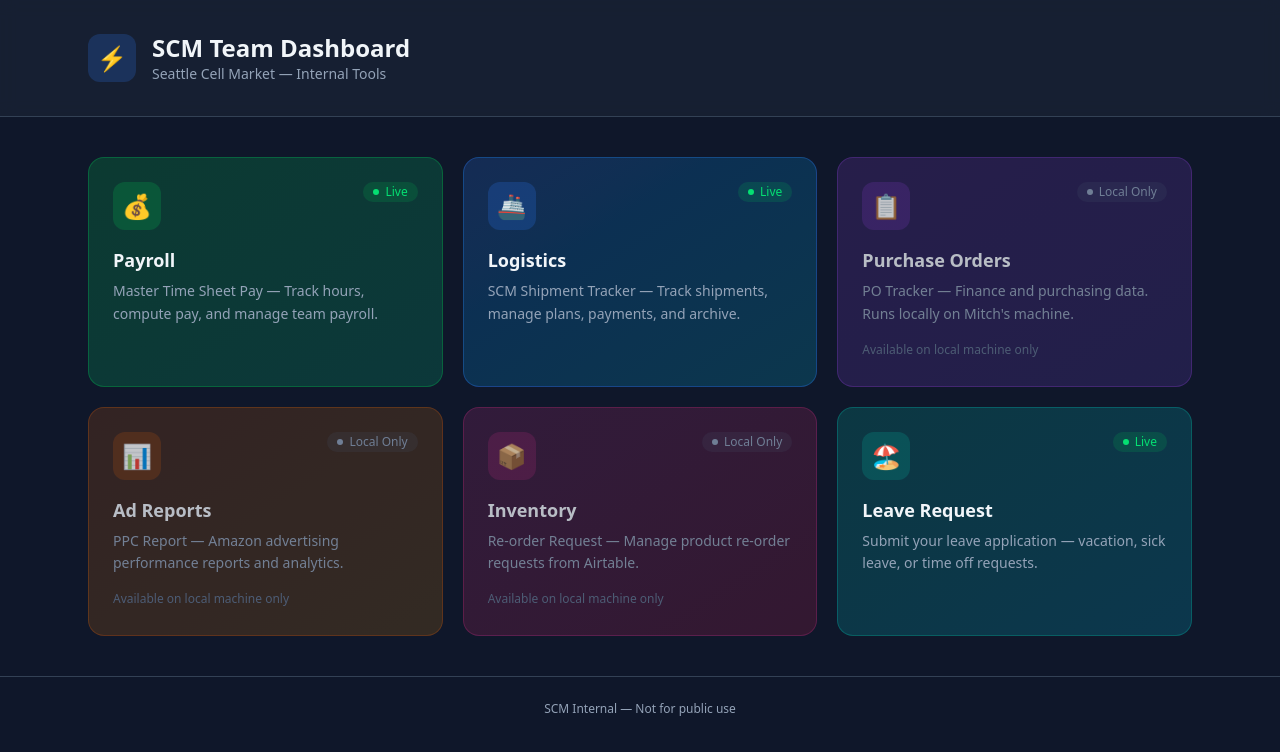
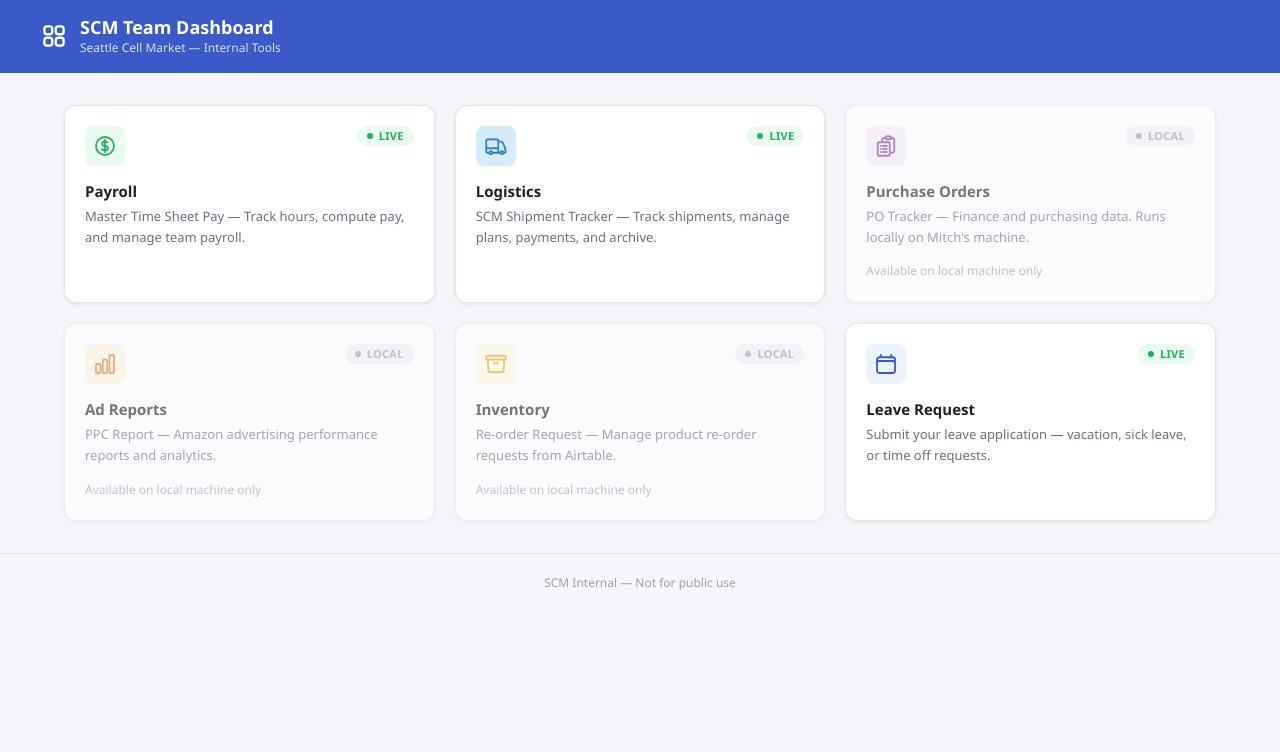
Before and after one commit to june648/scm-dashboard, a Next.js app: page / in a window 1280 px wide. Shown: the top 752 px of the page. Built offline with nearby package versions, Linux system fonts and the light colour scheme.

Commit message:
Restyle dashboard to match SCM design system - light theme, blue header, white cards

```diff
--- a/app/globals.css
+++ b/app/globals.css
@@ -1,23 +1,52 @@
 @import "tailwindcss";
 
 :root {
-  --bg-primary: #0f172a;
-  --bg-secondary: #1e293b;
-  --bg-card: #1e293b;
-  --bg-card-hover: #334155;
-  --text-primary: #f1f5f9;
-  --text-secondary: #94a3b8;
-  --accent-blue: #3b82f6;
-  --accent-green: #10b981;
-  --accent-purple: #8b5cf6;
-  --accent-orange: #f59e0b;
-  --accent-pink: #ec4899;
-  --accent-teal: #14b8a6;
-  --border-color: #334155;
+  --background: #f5f6fa;
+  --foreground: #222222;
+  --primary: #3a5bc7;
+  --primary-light: #edf2ff;
+  --primary-hover: #2d4aa8;
+  --success: #27ae60;
+  --success-light: #eafaf1;
+  --warning: #e6a817;
+  --warning-light: #fff8e1;
+  --danger: #ff4d4f;
+  --danger-light: #fff0f0;
+  --purple: #7d3c98;
+  --purple-light: #f4ecf7;
+  --blue: #2e86c1;
+  --blue-light: #d6eaf8;
+  --orange: #e67e22;
+  --orange-light: #fff3e0;
+  --gray-50: #f8f9fb;
+  --gray-100: #f0f1f5;
+  --gray-200: #e2e4ea;
+  --gray-300: #cfd2da;
+  --gray-400: #9ca0ab;
+  --gray-500: #6b7080;
+  --radius-sm: 4px;
+  --radius-md: 8px;
+  --radius-lg: 12px;
+  --shadow-sm: 0 1px 4px rgba(0, 0, 0, 0.08);
+  --shadow-md: 0 2px 8px rgba(0, 0, 0, 0.12);
 }
 
 body {
-  background: var(--bg-primary);
-  color: var(--text-primary);
-  font-family: system-ui, -apple-system, sans-serif;
+  background: var(--background);
+  color: var(--foreground);
+  font-family: "Segoe UI", system-ui, -apple-system, sans-serif;
+  font-size: 14px;
 }
+
+/* Custom scrollbar */
+::-webkit-scrollbar {
+  width: 6px;
+  height: 6px;
+}
+::-webkit-scrollbar-track {
+  background: var(--gray-100);
+}
+::-webkit-scrollbar-thumb {
+  background: var(--gray-300);
+  border-radius: 3px;
+}
--- a/app/page.tsx
+++ b/app/page.tsx
@@ -1,156 +1,249 @@
+"use client";
+
 const apps = [
   {
     name: "Payroll",
-    description: "Master Time Sheet Pay — Track hours, compute pay, and manage team payroll.",
+    description:
+      "Master Time Sheet Pay — Track hours, compute pay, and manage team payroll.",
     url: "https://master-time-sheet-pay-client-june648s-projects.vercel.app",
-    icon: "💰",
-    color: "from-green-500/20 to-emerald-500/20",
-    borderColor: "border-green-500/30",
-    iconBg: "bg-green-500/20",
-    status: "live",
+    icon: (
+      <svg viewBox="0 0 24 24" fill="none" stroke="currentColor" strokeWidth={1.8} className="h-6 w-6">
+        <path strokeLinecap="round" strokeLinejoin="round" d="M12 6v12m-3-2.818.879.659c1.171.879 3.07.879 4.242 0 1.172-.879 1.172-2.303 0-3.182C13.536 12.219 12.768 12 12 12c-.725 0-1.45-.22-2.003-.659-1.106-.879-1.106-2.303 0-3.182s2.9-.879 4.006 0l.415.33M21 12a9 9 0 11-18 0 9 9 0 0118 0z" />
+      </svg>
+    ),
+    accentColor: "var(--success)",
+    accentBg: "var(--success-light)",
+    status: "live" as const,
   },
   {
     name: "Logistics",
-    description: "SCM Shipment Tracker — Track shipments, manage plans, payments, and archive.",
+    description:
+      "SCM Shipment Tracker — Track shipments, manage plans, payments, and archive.",
     url: "https://scm-shipment-tracker.vercel.app",
-    icon: "🚢",
-    color: "from-blue-500/20 to-cyan-500/20",
-    borderColor: "border-blue-500/30",
-    iconBg: "bg-blue-500/20",
-    status: "live",
+    icon: (
+      <svg viewBox="0 0 24 24" fill="none" stroke="currentColor" strokeWidth={1.8} className="h-6 w-6">
+        <path strokeLinecap="round" strokeLinejoin="round" d="M8.25 18.75a1.5 1.5 0 01-3 0m3 0a1.5 1.5 0 00-3 0m3 0h6m-9 0H3.375a1.125 1.125 0 01-1.125-1.125V14.25m17.25 4.5a1.5 1.5 0 01-3 0m3 0a1.5 1.5 0 00-3 0m3 0h1.125c.621 0 1.129-.504 1.09-1.124a17.902 17.902 0 00-3.213-9.193 2.056 2.056 0 00-1.58-.86H14.25M16.5 18.75h-2.25m0-11.177v-.958c0-.568-.422-1.048-.987-1.106a48.554 48.554 0 00-10.026 0 1.106 1.106 0 00-.987 1.106v7.635m12-6.677v6.677m0 4.5v-4.5m0 0h-12" />
+      </svg>
+    ),
+    accentColor: "var(--blue)",
+    accentBg: "var(--blue-light)",
+    status: "live" as const,
   },
   {
     name: "Purchase Orders",
-    description: "PO Tracker — Finance and purchasing data. Runs locally on Mitch's machine.",
+    description:
+      "PO Tracker — Finance and purchasing data. Runs locally on Mitch's machine.",
     url: null,
-    icon: "📋",
-    color: "from-purple-500/20 to-violet-500/20",
-    borderColor: "border-purple-500/30",
-    iconBg: "bg-purple-500/20",
-    status: "local",
+    icon: (
+      <svg viewBox="0 0 24 24" fill="none" stroke="currentColor" strokeWidth={1.8} className="h-6 w-6">
+        <path strokeLinecap="round" strokeLinejoin="round" d="M9 12h3.75M9 15h3.75M9 18h3.75m3 .75H18a2.25 2.25 0 002.25-2.25V6.108c0-1.135-.845-2.098-1.976-2.192a48.424 48.424 0 00-1.123-.08m-5.801 0c-.065.21-.1.433-.1.664 0 .414.336.75.75.75h4.5a.75.75 0 00.75-.75 2.25 2.25 0 00-.1-.664m-5.8 0A2.251 2.251 0 0113.5 2.25H15a2.25 2.25 0 012.15 1.586m-5.8 0c-.376.023-.75.05-1.124.08C9.095 4.01 8.25 4.973 8.25 6.108V8.25m0 0H4.875c-.621 0-1.125.504-1.125 1.125v11.25c0 .621.504 1.125 1.125 1.125h9.75c.621 0 1.125-.504 1.125-1.125V9.375c0-.621-.504-1.125-1.125-1.125H8.25zM6.75 12h.008v.008H6.75V12zm0 3h.008v.008H6.75V15zm0 3h.008v.008H6.75V18z" />
+      </svg>
+    ),
+    accentColor: "var(--purple)",
+    accentBg: "var(--purple-light)",
+    status: "local" as const,
   },
   {
     name: "Ad Reports",
-    description: "PPC Report — Amazon advertising performance reports and analytics.",
+    description:
+      "PPC Report — Amazon advertising performance reports and analytics.",
     url: null,
-    icon: "📊",
-    color: "from-orange-500/20 to-amber-500/20",
-    borderColor: "border-orange-500/30",
-    iconBg: "bg-orange-500/20",
-    status: "local",
+    icon: (
+      <svg viewBox="0 0 24 24" fill="none" stroke="currentColor" strokeWidth={1.8} className="h-6 w-6">
+        <path strokeLinecap="round" strokeLinejoin="round" d="M3 13.125C3 12.504 3.504 12 4.125 12h2.25c.621 0 1.125.504 1.125 1.125v6.75C7.5 20.496 6.996 21 6.375 21h-2.25A1.125 1.125 0 013 19.875v-6.75zM9.75 8.625c0-.621.504-1.125 1.125-1.125h2.25c.621 0 1.125.504 1.125 1.125v11.25c0 .621-.504 1.125-1.125 1.125h-2.25a1.125 1.125 0 01-1.125-1.125V8.625zM16.5 4.125c0-.621.504-1.125 1.125-1.125h2.25C20.496 3 21 3.504 21 4.125v15.75c0 .621-.504 1.125-1.125 1.125h-2.25a1.125 1.125 0 01-1.125-1.125V4.125z" />
+      </svg>
+    ),
+    accentColor: "var(--orange)",
+    accentBg: "var(--orange-light)",
+    status: "local" as const,
   },
   {
     name: "Inventory",
-    description: "Re-order Request — Manage product re-order requests from Airtable.",
+    description:
+      "Re-order Request — Manage product re-order requests from Airtable.",
     url: null,
-    icon: "📦",
-    color: "from-pink-500/20 to-rose-500/20",
-    borderColor: "border-pink-500/30",
-    iconBg: "bg-pink-500/20",
-    status: "local",
+    icon: (
+      <svg viewBox="0 0 24 24" fill="none" stroke="currentColor" strokeWidth={1.8} className="h-6 w-6">
+        <path strokeLinecap="round" strokeLinejoin="round" d="M20.25 7.5l-.625 10.632a2.25 2.25 0 01-2.247 2.118H6.622a2.25 2.25 0 01-2.247-2.118L3.75 7.5M10 11.25h4M3.375 7.5h17.25c.621 0 1.125-.504 1.125-1.125v-1.5c0-.621-.504-1.125-1.125-1.125H3.375c-.621 0-1.125.504-1.125 1.125v1.5c0 .621.504 1.125 1.125 1.125z" />
+      </svg>
+    ),
+    accentColor: "var(--warning)",
+    accentBg: "var(--warning-light)",
+    status: "local" as const,
   },
   {
     name: "Leave Request",
-    description: "Submit your leave application — vacation, sick leave, or time off requests.",
+    description:
+      "Submit your leave application — vacation, sick leave, or time off requests.",
     url: "https://airtable.com/app3dNHI3leMmVU0P/pagCRjX0hwsdAUpSU/form",
-    icon: "🏖️",
-    color: "from-teal-500/20 to-cyan-500/20",
-    borderColor: "border-teal-500/30",
-    iconBg: "bg-teal-500/20",
-    status: "live",
+    icon: (
+      <svg viewBox="0 0 24 24" fill="none" stroke="currentColor" strokeWidth={1.8} className="h-6 w-6">
+        <path strokeLinecap="round" strokeLinejoin="round" d="M6.75 3v2.25M17.25 3v2.25M3 18.75V7.5a2.25 2.25 0 012.25-2.25h13.5A2.25 2.25 0 0121 7.5v11.25m-18 0A2.25 2.25 0 005.25 21h13.5A2.25 2.25 0 0021 18.75m-18 0v-7.5A2.25 2.25 0 015.25 9h13.5A2.25 2.25 0 0121 11.25v7.5" />
+      </svg>
+    ),
+    accentColor: "var(--primary)",
+    accentBg: "var(--primary-light)",
+    status: "live" as const,
   },
 ];
 
-function StatusBadge({ status }: { status: string }) {
+function StatusBadge({ status }: { status: "live" | "local" }) {
   if (status === "live") {
     return (
-      <span className="inline-flex items-center gap-1.5 rounded-full bg-green-500/15 px-2.5 py-0.5 text-xs font-medium text-green-400">
-        <span className="h-1.5 w-1.5 rounded-full bg-green-400"></span>
+      <span
+        className="inline-flex items-center gap-1.5 rounded-full px-2.5 py-0.5 text-[11px] font-semibold uppercase tracking-wide"
+        style={{ background: "var(--success-light)", color: "var(--success)" }}
+      >
+        <span
+          className="h-1.5 w-1.5 rounded-full"
+          style={{ background: "var(--success)" }}
+        ></span>
         Live
       </span>
     );
   }
   return (
-    <span className="inline-flex items-center gap-1.5 rounded-full bg-slate-500/15 px-2.5 py-0.5 text-xs font-medium text-slate-400">
-      <span className="h-1.5 w-1.5 rounded-full bg-slate-400"></span>
-      Local Only
+    <span
+      className="inline-flex items-center gap-1.5 rounded-full px-2.5 py-0.5 text-[11px] font-semibold uppercase tracking-wide"
+      style={{ background: "var(--gray-100)", color: "var(--gray-400)" }}
+    >
+      <span
+        className="h-1.5 w-1.5 rounded-full"
+        style={{ background: "var(--gray-400)" }}
+      ></span>
+      Local
     </span>
   );
 }
 
 export default function Dashboard() {
   return (
-    <div className="min-h-screen bg-[var(--bg-primary)]">
+    <div className="min-h-screen" style={{ background: "var(--background)" }}>
       {/* Header */}
-      <header className="border-b border-[var(--border-color)] bg-[var(--bg-secondary)]/50 backdrop-blur-sm">
-        <div className="mx-auto max-w-6xl px-6 py-8">
-          <div className="flex items-center gap-4">
-            <div className="flex h-12 w-12 items-center justify-center rounded-xl bg-blue-500/20 text-2xl">
-              ⚡
-            </div>
-            <div>
-              <h1 className="text-2xl font-bold text-[var(--text-primary)]">
-                SCM Team Dashboard
-              </h1>
-              <p className="text-sm text-[var(--text-secondary)]">
-                Seattle Cell Market — Internal Tools
-              </p>
-            </div>
+      <header
+        className="text-white"
+        style={{ background: "var(--primary)", padding: "16px 28px" }}
+      >
+        <div className="mx-auto flex max-w-[1200px] items-center gap-3">
+          <svg
+            viewBox="0 0 24 24"
+            fill="none"
+            stroke="currentColor"
+            strokeWidth={2}
+            className="h-7 w-7"
+          >
+            <path
+              strokeLinecap="round"
+              strokeLinejoin="round"
+              d="M3.75 6A2.25 2.25 0 016 3.75h2.25A2.25 2.25 0 0110.5 6v2.25a2.25 2.25 0 01-2.25 2.25H6a2.25 2.25 0 01-2.25-2.25V6zM3.75 15.75A2.25 2.25 0 016 13.5h2.25a2.25 2.25 0 012.25 2.25V18a2.25 2.25 0 01-2.25 2.25H6A2.25 2.25 0 013.75 18v-2.25zM13.5 6a2.25 2.25 0 012.25-2.25H18A2.25 2.25 0 0120.25 6v2.25A2.25 2.25 0 0118 10.5h-2.25a2.25 2.25 0 01-2.25-2.25V6zM13.5 15.75a2.25 2.25 0 012.25-2.25H18a2.25 2.25 0 012.25 2.25V18A2.25 2.25 0 0118 20.25h-2.25A2.25 2.25 0 0113.5 18v-2.25z"
+            />
+          </svg>
+          <div>
+            <h1 className="text-lg font-bold leading-tight">
+              SCM Team Dashboard
+            </h1>
+            <p className="text-[12px] opacity-80">
+              Seattle Cell Market — Internal Tools
+            </p>
           </div>
         </div>
       </header>
 
       {/* Main Grid */}
-      <main className="mx-auto max-w-6xl px-6 py-10">
+      <main className="mx-auto max-w-[1200px] px-6 py-8">
         <div className="grid gap-5 sm:grid-cols-2 lg:grid-cols-3">
           {apps.map((app) => {
             const isClickable = app.url !== null;
             const CardTag = isClickable ? "a" : "div";
             const cardProps = isClickable
-              ? { href: app.url, target: "_blank", rel: "noopener noreferrer" }
+              ? {
+                  href: app.url,
+                  target: "_blank",
+                  rel: "noopener noreferrer",
+                }
               : {};
 
             return (
               <CardTag
                 key={app.name}
                 {...cardProps}
-                className={`group relative overflow-hidden rounded-2xl border ${app.borderColor} bg-gradient-to-br ${app.color} p-6 transition-all duration-200 ${
+                className={`group block rounded-[var(--radius-lg)] border bg-white p-5 transition-all duration-150 ${
                   isClickable
-                    ? "cursor-pointer hover:scale-[1.02] hover:shadow-lg hover:shadow-black/20"
-                    : "opacity-75"
+                    ? "cursor-pointer hover:-translate-y-0.5"
+                    : "opacity-60"
                 }`}
+                style={{
+                  borderColor: "var(--gray-200)",
+                  boxShadow: "var(--shadow-sm)",
+                  ...(isClickable
+                    ? {}
+                    : {}),
+                }}
+                onMouseEnter={
+                  isClickable
+                    ? (e) => {
+                        (e.currentTarget as HTMLElement).style.boxShadow =
+                          "var(--shadow-md)";
+                        (e.currentTarget as HTMLElement).style.borderColor =
+                          app.accentColor;
+                      }
+                    : undefined
+                }
+                onMouseLeave={
+                  isClickable
+                    ? (e) => {
+                        (e.currentTarget as HTMLElement).style.boxShadow =
+                          "var(--shadow-sm)";
+                        (e.currentTarget as HTMLElement).style.borderColor =
+                          "var(--gray-200)";
+                      }
+                    : undefined
+                }
               >
                 <div className="flex items-start justify-between">
                   <div
-                    className={`flex h-12 w-12 items-center justify-center rounded-xl ${app.iconBg} text-2xl`}
+                    className="flex h-10 w-10 items-center justify-center rounded-[var(--radius-md)]"
+                    style={{
+                      background: app.accentBg,
+                      color: app.accentColor,
+                    }}
                   >
                     {app.icon}
                   </div>
                   <StatusBadge status={app.status} />
                 </div>
 
-                <div className="mt-4">
-                  <h2 className="text-lg font-semibold text-[var(--text-primary)]">
+                <div className="mt-3.5">
+                  <h2
+                    className="text-[15px] font-semibold"
+                    style={{ color: "var(--foreground)" }}
+                  >
                     {app.name}
                   </h2>
-                  <p className="mt-1.5 text-sm leading-relaxed text-[var(--text-secondary)]">
+                  <p
+                    className="mt-1 text-[13px] leading-relaxed"
+                    style={{ color: "var(--gray-500)" }}
+                  >
                     {app.description}
                   </p>
                 </div>
 
                 {isClickable && (
-                  <div className="mt-4 flex items-center gap-1.5 text-sm font-medium text-blue-400 opacity-0 transition-opacity group-hover:opacity-100">
+                  <div
+                    className="mt-3.5 flex items-center gap-1.5 text-[13px] font-medium opacity-0 transition-opacity group-hover:opacity-100"
+                    style={{ color: app.accentColor }}
+                  >
                     Open App
                     <svg
-                      className="h-4 w-4"
+                      className="h-3.5 w-3.5"
                       fill="none"
                       viewBox="0 0 24 24"
                       stroke="currentColor"
+                      strokeWidth={2.2}
                     >
                       <path
                         strokeLinecap="round"
                         strokeLinejoin="round"
-                        strokeWidth={2}
                         d="M10 6H6a2 2 0 00-2 2v10a2 2 0 002 2h10a2 2 0 002-2v-4M14 4h6m0 0v6m0-6L10 14"
                       />
                     </svg>
@@ -158,7 +251,10 @@
                 )}
 
                 {!isClickable && (
-                  <div className="mt-4 text-xs text-slate-500">
+                  <div
+                    className="mt-3.5 text-[12px]"
+                    style={{ color: "var(--gray-400)" }}
+                  >
                     Available on local machine only
                   </div>
                 )}
@@ -169,7 +265,13 @@
       </main>
 
       {/* Footer */}
-      <footer className="border-t border-[var(--border-color)] py-6 text-center text-xs text-[var(--text-secondary)]">
+      <footer
+        className="py-5 text-center text-[12px]"
+        style={{
+          color: "var(--gray-400)",
+          borderTop: "1px solid var(--gray-200)",
+        }}
+      >
         SCM Internal — Not for public use
       </footer>
     </div>
```
Also changed, not shown: 1 other file (tests, documents, lock files or other folders).
